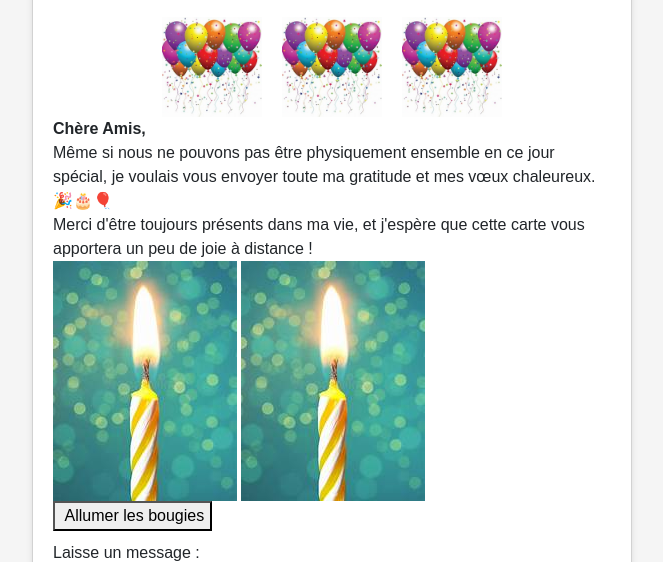
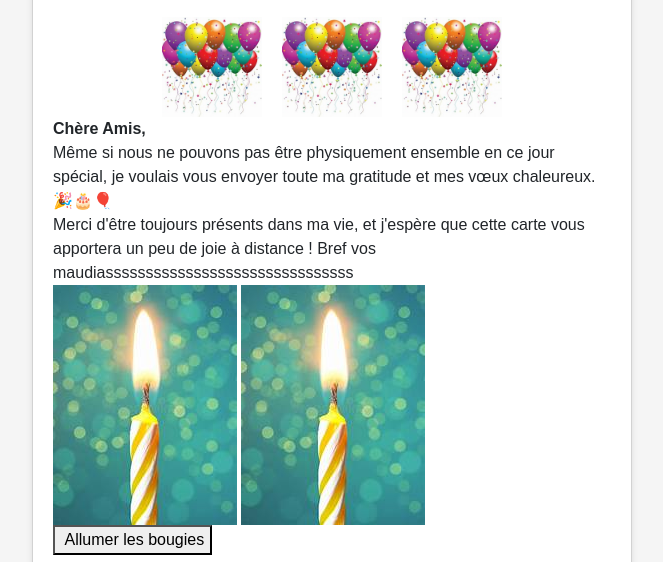
Before and after one commit to Alvine-Mays/Christ-Gottlieb2, a plain HTML site: page index.html in a window 1280 px wide. Shown: the part 160-722 px from the top of the page, without its empty margins (308-971 px from the left). Drawn offline with Linux system fonts and the light colour scheme; files whose address does not match are found by name.

Commit message:
Update index.html

```diff
--- a/index.html
+++ b/index.html
@@ -1,5 +1,5 @@
 <!DOCTYPE html>
-<html lang="en">
+<html lang="fr">
 
 <head>
     <meta charset="UTF-8">
@@ -159,7 +159,8 @@
             <p>Même si nous ne pouvons pas être physiquement ensemble en ce jour spécial, je voulais vous envoyer toute
                 ma gratitude et mes vœux chaleureux. 🎉🎂🎈</p>
             <p>Merci d'être toujours présents dans ma vie, et j'espère que cette carte vous apportera un peu de joie à
-                distance !</p>
+                distance !
+            Bref vos maudiasssssssssssssssssssssssssssssss</p>
 
 
             <img src="./assets/img/candle.jpeg" alt="Bougie" class="candle">
```
